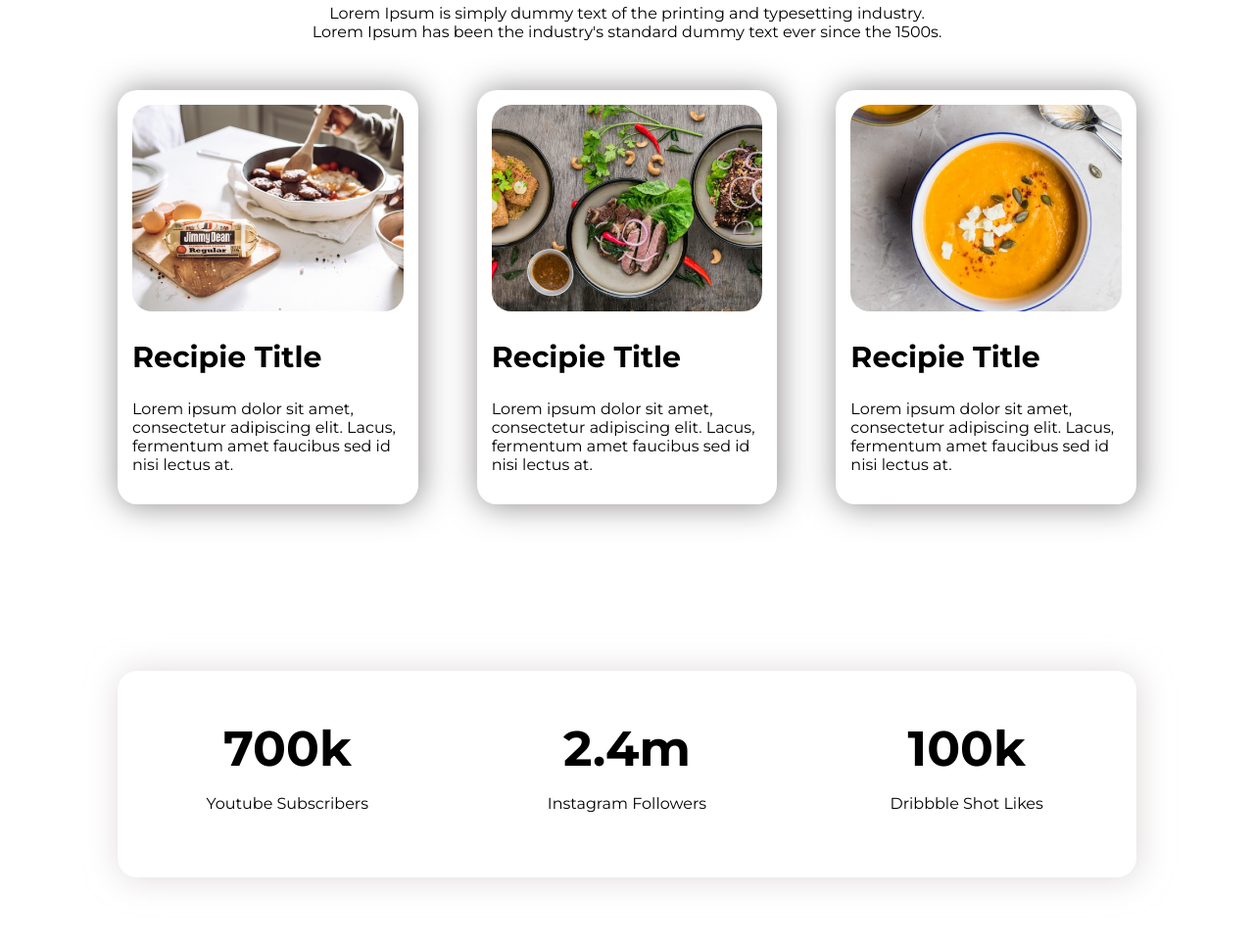
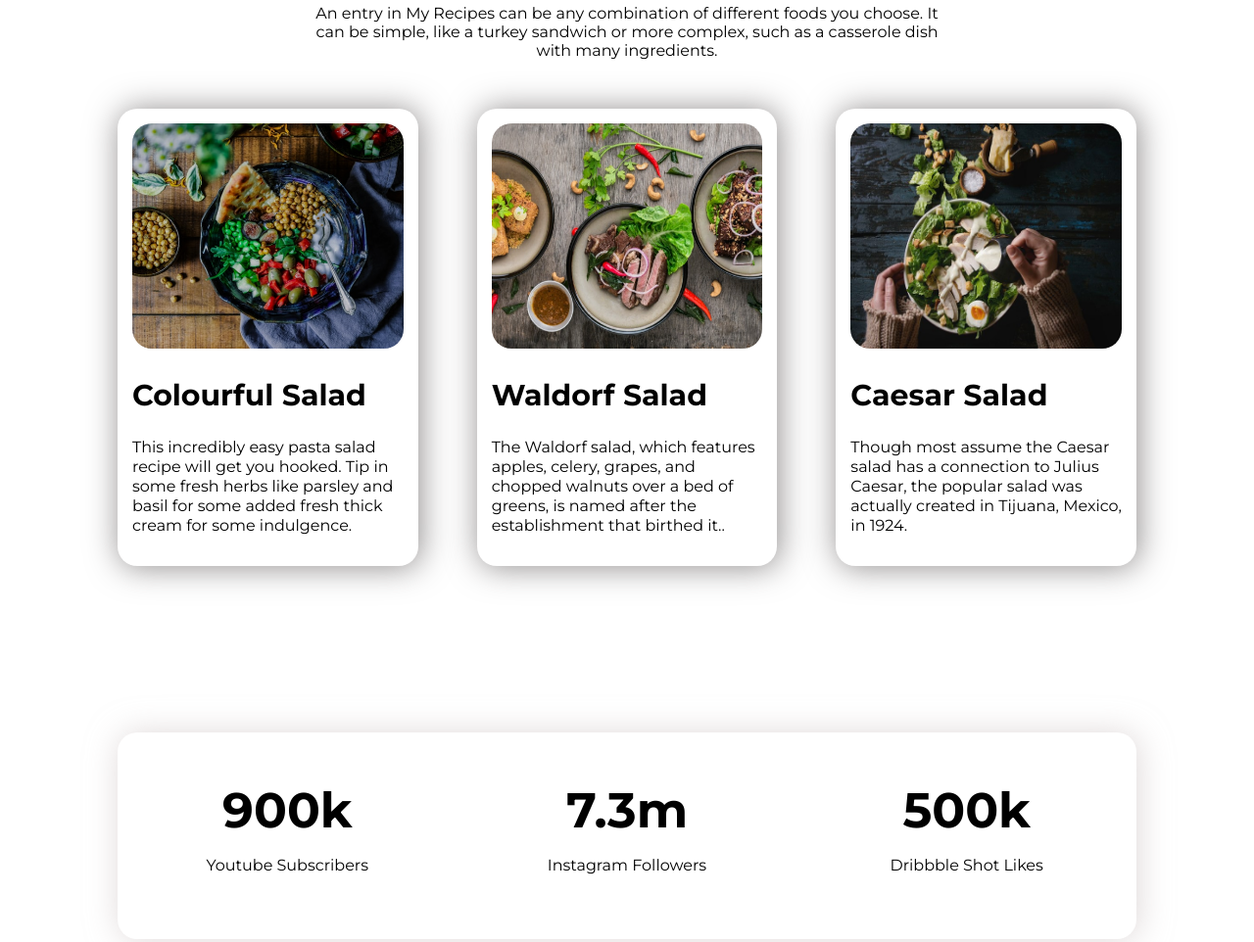
Before and after one commit to sabuj-mojumdar/foodie-sabuj, a plain HTML site: page index.html in a window 1280 px wide. Shown: the part 1519-2481 px from the top of the page at 98% size. Drawn offline with Linux system fonts and the light colour scheme.

Commit message:
07/06/0/2021 review

```diff
--- a/index.html
+++ b/index.html
@@ -19,8 +19,8 @@
                 <h1><span>Skip</span> The Diet,
                     Just Eat Healthy
                     With Food Network</h1>
-                <p>Imagine you don't need a diet because we provide
-                    healthy and delicious food for you!</p>
+                <p>Food is a source of health, energy and enjoyment. Few things in life provide as much pleasure as a
+                    delicious meal shared with family or friends.</p>
                 <a class="button-color" href="#">Order Food</a>
             </div>
             <div class="top-banner-right half-width">
@@ -36,36 +36,36 @@
             </div>
             <div class="about-me-right half-width">
                 <h2>About Me</h2>
-                <p>Lorem ipsum dolor sit amet, consectetur adipiscing elit. Condimentum diam orci pretium a pharetra,
-                    feugiat cursus. Dictumst risus, sem egestas odio cras adipiscing vulputate. Nisi, risus in suscipit
-                    non. Non commodo volutpat, pharetra, vel.</p>
+                <p>Hi, I’m Jolly, and this is my food blog. I love cooking. I love eating even more. It seems that
+                    wherever I go recipes jump out at me and this blog is my place to record them. They are usually
+                    quick and simple, mostly seasonal and always delicious. I hope you enjoy them as much as my family
+                    and I do. </p>
                 <a class="button-color" href="#">Contact me</a>
             </div>
         </div>
     </section>
     <section class="my-recipies">
         <h1>My Recipies</h1>
-        <p class="my-recipies-p">Lorem Ipsum is simply dummy text of the printing and typesetting industry. Lorem Ipsum
-            has been the
-            industry's standard dummy text ever since the 1500s.</p>
+        <p class="my-recipies-p">An entry in My Recipes can be any combination of different foods you choose. It can be
+            simple, like a turkey sandwich or more complex, such as a casserole dish with many ingredients.</p>
         <div class="flexible-section1">
             <div class="one-third-width recipies-details">
-                <img src="images/food/first-recipie.jpg" alt="">
-                <h2>Recipie Title</h2>
-                <p>Lorem ipsum dolor sit amet, consectetur adipiscing elit. Lacus, fermentum amet faucibus sed id nisi
-                    lectus at.</p>
+                <img src="images/food/first-recipie.png" alt="">
+                <h2>Colourful Salad</h2>
+                <p>This incredibly easy pasta salad recipe will get you hooked. Tip in some fresh herbs like parsley and
+                    basil for some added fresh thick cream for some indulgence.</p>
             </div>
             <div class="one-third-width recipies-details">
                 <img src="images/food/second-recipie.jpg" alt="">
-                <h2>Recipie Title</h2>
-                <p>Lorem ipsum dolor sit amet, consectetur adipiscing elit. Lacus, fermentum amet faucibus sed id nisi
-                    lectus at.</p>
+                <h2>Waldorf Salad</h2>
+                <p>The Waldorf salad, which features apples, celery, grapes, and chopped walnuts over a bed of greens,
+                    is named after the establishment that birthed it..</p>
             </div>
             <div class="one-third-width recipies-details">
-                <img src="images/food/third-recipie.png" alt="">
-                <h2>Recipie Title</h2>
-                <p>Lorem ipsum dolor sit amet, consectetur adipiscing elit. Lacus, fermentum amet faucibus sed id nisi
-                    lectus at.</p>
+                <img src="images/food/third-recipie.jpg" alt="">
+                <h2>Caesar Salad</h2>
+                <p>Though most assume the Caesar salad has a connection to Julius Caesar, the popular salad was actually
+                    created in Tijuana, Mexico, in 1924.</p>
             </div>
         </div>
 
@@ -73,26 +73,26 @@
     <section class="subscriber-section">
         <div class="flexible-section2">
             <div class="one-third-width subscriber-details">
-                <h1>700k</h1>
+                <h1>900k</h1>
                 <p>Youtube Subscribers</p>
             </div>
             <div class="one-third-width subscriber-details">
-                <h1>2.4m</h1>
+                <h1>7.3m</h1>
                 <p>Instagram Followers</p>
             </div>
             <div class="one-third-width subscriber-details">
-                <h1>100k</h1>
+                <h1>500k</h1>
                 <p>Dribbble Shot Likes</p>
             </div>
         </div>
     </section>
     <section class="testimonial-section">
         <div class="testimonial-details">
-            <h3>Lorem ipsum dolor sit amet, consectetur adipiscing elit. Lacus, fermentum amet faucibus sed id nisi
-                lectus at.</h3>
+            <h3> The best Burgur we ever had in London!! The pizza was so delicious and with so many flavor could choose
+                that we even visited the food shop twice in the same day!</h3>
             <img src="images/male/client.png" alt="">
-            <h2>John Sina</h2>
-            <h4>Web Designer</h4>
+            <h2>John Doe</h2>
+            <h4>Food Lover</h4>
         </div>
     </section>
     <footer class="footer-section">
--- a/style.css
+++ b/style.css
@@ -104,9 +104,13 @@ a.button-color{
 .recipies-details h2, .recipies-details p{
     text-align: left;
 }
+.recipies-details p{
+    line-height: 20px;
+}
 .one-third-width img{
     border-radius: 20px;
     width: 100%;
+    height: 230px;
 }
 .subscriber-section{
     text-align: center;
```
Also changed, not shown: images/food/first-recipie.png (renamed from images/food/Project Cover8.png), images/food/third-recipie.jpg (added), images/third-recipie.png (renamed from images/food/third-recipie.png).
